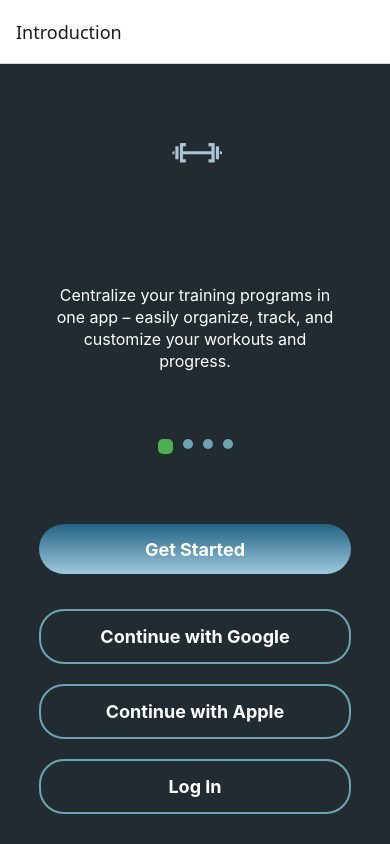
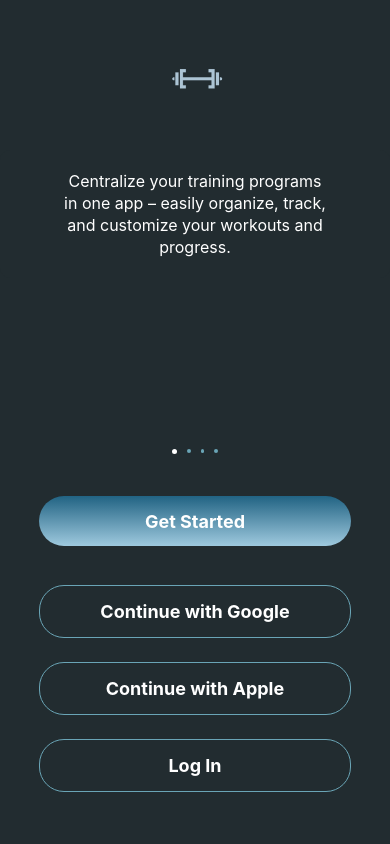
Before and after one commit to noorhshalabi/MyTrainingHub, a React Native app: screen /Introduction in a window 390 px wide. Built offline with nearby package versions, Linux system fonts and the light colour scheme.

Commit message:
Final Changes for IntroductionScreen

```diff
--- a/App.js
+++ b/App.js
@@ -37,7 +37,7 @@ const App = () => {
 
   return (
     <NavigationContainer>
-      <Stack.Navigator>
+      <Stack.Navigator screenOptions={{ headerShown: false }}>
         <Stack.Screen name="Introduction" component={IntroductionScreen} />
       </Stack.Navigator>
     </NavigationContainer>
--- a/src/screens/IntroductionScreen.js
+++ b/src/screens/IntroductionScreen.js
@@ -1,14 +1,16 @@
 import React, { useEffect, useState } from 'react';
 import { View, Text, Animated, ScrollView, TouchableOpacity } from 'react-native';
-import { LinearGradient } from 'react-native-linear-gradient'; // Import LinearGradient
-import IntroductionScreenStyles from '../styles/IntroductionScreenStyles';  // Import styles
+import { LinearGradient } from 'react-native-linear-gradient';
+import IntroductionScreenStyles from '../styles/IntroductionScreenStyles';
+import { Dimensions } from 'react-native';
+
 
 const IntroductionScreen = ({ navigation }) => {
   const items = [
     "Centralize your training programs in one app – easily organize, track, and customize your workouts and progress.",
     "Create your own workout templates and organize them into custom folders that fit your training style.",
     "Track your personal records for each movement and view your training history, all linked to the exercises you do daily.",
-    "Skip using notes – directly log your training, access your PRs, and get back to lifting with all your data in one place",
+    "Directly log your training, access your PRs, and get back to lifting with all your data in one place.",
   ];
 
   // Track the current index of the swipe
@@ -19,6 +21,8 @@ const IntroductionScreen = ({ navigation }) => {
 
   // Content opacity animation
   const [fadeAnims] = useState(items.map(() => new Animated.Value(0)));
+
+  const { width } = Dimensions.get('window');
 
   useEffect(() => {
     // Fade in the background color
@@ -44,13 +48,13 @@ const IntroductionScreen = ({ navigation }) => {
 
   const handleScroll = (event) => {
     const contentOffsetX = event.nativeEvent.contentOffset.x;
-    const index = Math.floor(contentOffsetX / IntroductionScreenStyles.width); // Calculate the index
+    const index = Math.floor(contentOffsetX / width);
+    console.log('Current index:', index);
     setCurrentIndex(index);
   };
 
   return (
     <Animated.View style={[IntroductionScreenStyles.container, { backgroundColor: '#222C30' }]}>
-      {/* Logo at the top */}
       <Animated.Image
         source={require('../assets/IconOnly_Transparent.png')}
         style={[
@@ -85,7 +89,9 @@ const IntroductionScreen = ({ navigation }) => {
             key={index}
             style={[
               IntroductionScreenStyles.dot,
-              index === currentIndex ? IntroductionScreenStyles.activeDot : {}
+              index === currentIndex && IntroductionScreenStyles.activeDot
+                ? IntroductionScreenStyles.activeDot
+                : null
             ]}
           />
         ))}
--- a/src/styles/IntroductionScreenStyles.js
+++ b/src/styles/IntroductionScreenStyles.js
@@ -8,12 +8,12 @@ const IntroductionScreenStyles = StyleSheet.create({
     flex: 1,
     justifyContent: "space-between",
     alignItems: "center",
-    paddingTop: 30, // Reduced padding top to bring content closer to top
+    paddingTop: 20, // Reduced padding top to bring content closer to top
   },
   logo: {
     width: 150,
     height: 150,
-    marginBottom: 20, // Space below the logo
+    marginBottom: -20,
   },
   swipeableBoxContainer: {
     flex: 1, // Take up available space
@@ -41,7 +41,7 @@ const IntroductionScreenStyles = StyleSheet.create({
     color: "white",
     flexWrap: "wrap",
     lineHeight: 22,
-    width: "80%",
+    width: "75%",
   },
   dotsContainer: {
     flexDirection: "row",
@@ -49,25 +49,26 @@ const IntroductionScreenStyles = StyleSheet.create({
     marginBottom: 20, // Space below the dots
   },
   dot: {
-    width: 10,
-    height: 10,
-    borderRadius: 5,
+    width: 3.5,
+    height: 3.5,
+    borderRadius: 3.5,
     backgroundColor: "#6AA5B6",
     margin: 5,
   },
   activeDot: {
-    width: 15,
-    height: 15,
-    backgroundColor: "#4CAF50", // Active dot color (green)
+    width: 5,
+    height: 5,
+    borderRadius: 5,
+    backgroundColor: "#FFFFFF",
   },
   buttonsContainer: {
-    marginTop: 20,
+    marginTop: -10,
     width: "80%",
-    marginBottom: 20,
+    marginBottom: 40,
   },
   button: {
     paddingVertical: 15,
-    marginVertical: 10,
+    marginVertical: 12,
     borderRadius: 25,
     justifyContent: "center",
     alignItems: "center",
@@ -75,7 +76,7 @@ const IntroductionScreenStyles = StyleSheet.create({
   },
   borderButton: {
     borderColor: "#6AA5B6",
-    borderWidth: 2,
+    borderWidth: 1,
     backgroundColor: "transparent",
   },
   gradientButtonBackground: {
```
